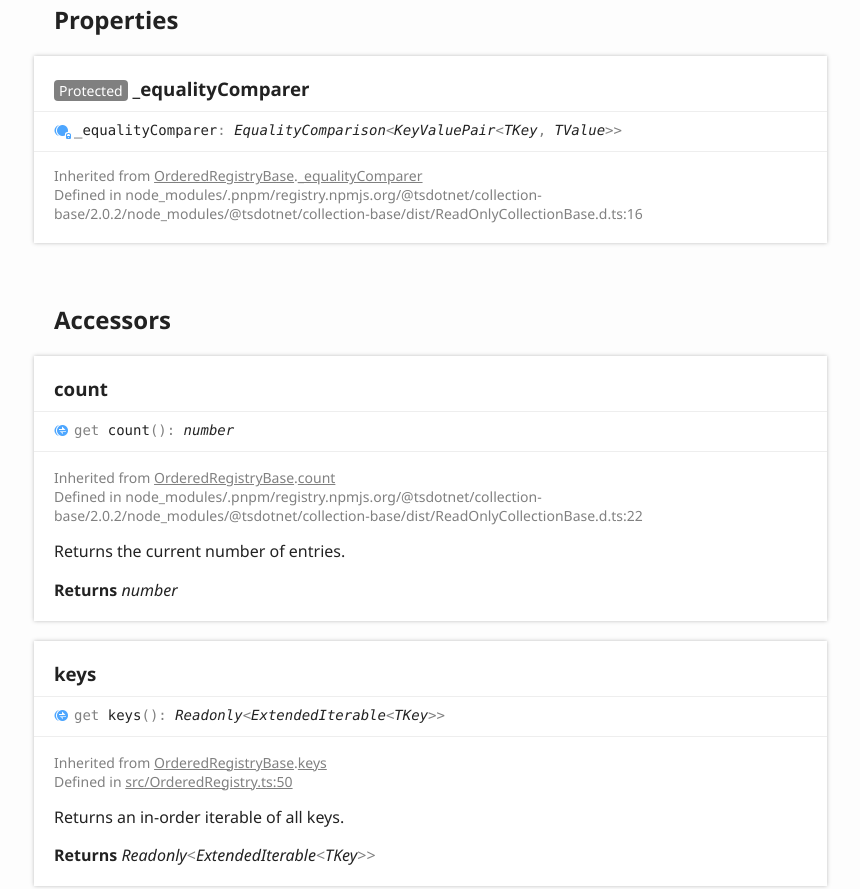
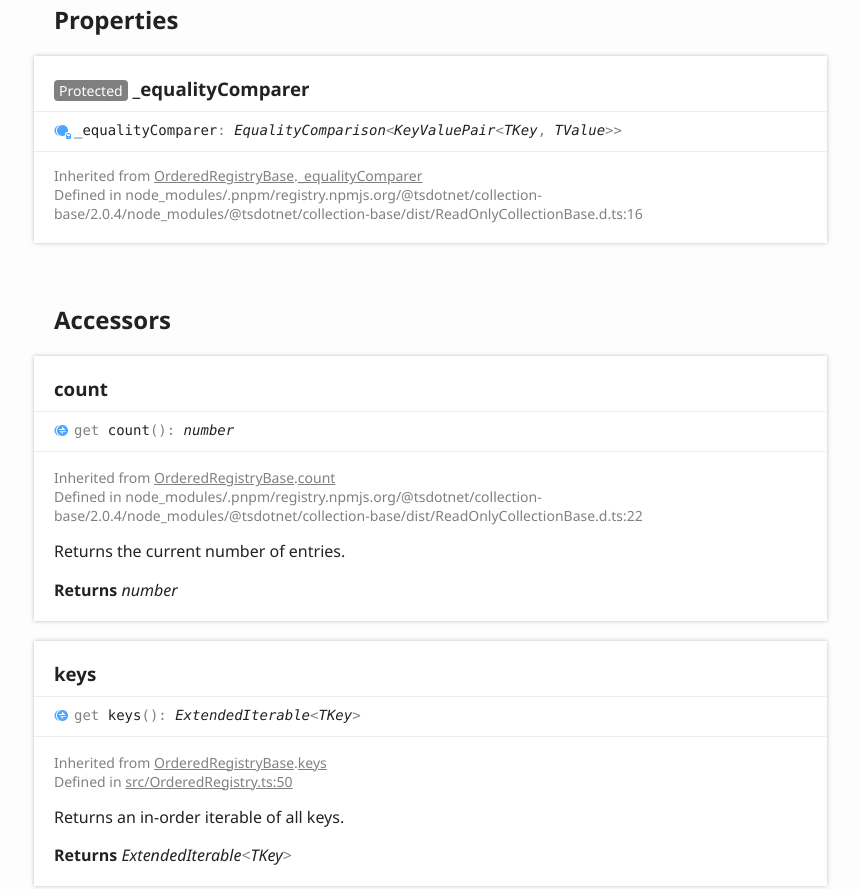
Before and after one commit to tsdotnet/ordered-registry, a website: page docs/classes/_orderedregistry_.orderedregistry.html in a window 1280 px wide. Shown: the part 1730-2619 px from the top of the page, without its empty margins (6-866 px from the left). Drawn offline with Linux system fonts and the light colour scheme.

Commit message:
Updated docs.

```diff
--- a/docs/classes/_orderedregistry_.orderedregistry.html
+++ b/docs/classes/_orderedregistry_.orderedregistry.html
@@ -3,8 +3,8 @@
 <head>
 	<meta charset="utf-8">
 	<meta http-equiv="X-UA-Compatible" content="IE=edge">
-	<title>OrderedRegistry | @tsdotnet/ordered-registry - v1.0.11</title>
-	<meta name="description" content="Documentation for @tsdotnet/ordered-registry - v1.0.11">
+	<title>OrderedRegistry | @tsdotnet/ordered-registry - v1.0.12</title>
+	<meta name="description" content="Documentation for @tsdotnet/ordered-registry - v1.0.12">
 	<meta name="viewport" content="width=device-width, initial-scale=1">
 	<link rel="stylesheet" href="../assets/css/main.css">
 </head>
@@ -22,7 +22,7 @@
 						<li class="state loading">Preparing search index...</li>
 						<li class="state failure">The search index is not available</li>
 					</ul>
-					<a href="../index.html" class="title">@tsdotnet/ordered-registry - v1.0.11</a>
+					<a href="../index.html" class="title">@tsdotnet/ordered-registry - v1.0.12</a>
 				</div>
 				<div class="table-cell" id="tsd-widgets">
 					<div id="tsd-filter">
@@ -166,7 +166,7 @@
 							<aside class="tsd-sources">
 								<p>Overrides <a href="_orderedregistry_.orderedregistrybase.html">OrderedRegistryBase</a>.<a href="_orderedregistry_.orderedregistrybase.html#constructor">constructor</a></p>
 								<ul>
-									<li>Defined in <a href="https://github.com/tsdotnet/ordered-registry/blob/6605506/src/OrderedRegistry.ts#L269">src/OrderedRegistry.ts:269</a></li>
+									<li>Defined in <a href="https://github.com/tsdotnet/ordered-registry/blob/4a6098f/src/OrderedRegistry.ts#L269">src/OrderedRegistry.ts:269</a></li>
 								</ul>
 							</aside>
 							<h4 class="tsd-returns-title">Returns <a href="_orderedregistry_.orderedregistry.html" class="tsd-signature-type">OrderedRegistry</a></h4>
@@ -183,7 +183,7 @@
 					<aside class="tsd-sources">
 						<p>Inherited from <a href="_orderedregistry_.orderedregistrybase.html">OrderedRegistryBase</a>.<a href="_orderedregistry_.orderedregistrybase.html#_equalitycomparer">_equalityComparer</a></p>
 						<ul>
-							<li>Defined in node_modules/.pnpm/registry.npmjs.org/@tsdotnet/collection-base/2.0.2/node_modules/@tsdotnet/collection-base/dist/ReadOnlyCollectionBase.d.ts:16</li>
+							<li>Defined in node_modules/.pnpm/registry.npmjs.org/@tsdotnet/collection-base/2.0.4/node_modules/@tsdotnet/collection-base/dist/ReadOnlyCollectionBase.d.ts:16</li>
 						</ul>
 					</aside>
 				</section>
@@ -201,7 +201,7 @@
 							<aside class="tsd-sources">
 								<p>Inherited from <a href="_orderedregistry_.orderedregistrybase.html">OrderedRegistryBase</a>.<a href="_orderedregistry_.orderedregistrybase.html#count">count</a></p>
 								<ul>
-									<li>Defined in node_modules/.pnpm/registry.npmjs.org/@tsdotnet/collection-base/2.0.2/node_modules/@tsdotnet/collection-base/dist/ReadOnlyCollectionBase.d.ts:22</li>
+									<li>Defined in node_modules/.pnpm/registry.npmjs.org/@tsdotnet/collection-base/2.0.4/node_modules/@tsdotnet/collection-base/dist/ReadOnlyCollectionBase.d.ts:22</li>
 								</ul>
 							</aside>
 							<div class="tsd-comment tsd-typography">
@@ -217,14 +217,14 @@
 					<a name="keys" class="tsd-anchor"></a>
 					<h3>keys</h3>
 					<ul class="tsd-signatures tsd-kind-get-signature tsd-parent-kind-class tsd-is-inherited">
-						<li class="tsd-signature tsd-kind-icon"><span class="tsd-signature-symbol">get</span> keys<span class="tsd-signature-symbol">(</span><span class="tsd-signature-symbol">)</span><span class="tsd-signature-symbol">: </span><span class="tsd-signature-type">Readonly</span><span class="tsd-signature-symbol">&lt;</span><span class="tsd-signature-type">ExtendedIterable</span><span class="tsd-signature-symbol">&lt;</span><span class="tsd-signature-type">TKey</span><span class="tsd-signature-symbol">&gt;</span><span class="tsd-signature-symbol">&gt;</span></li>
+						<li class="tsd-signature tsd-kind-icon"><span class="tsd-signature-symbol">get</span> keys<span class="tsd-signature-symbol">(</span><span class="tsd-signature-symbol">)</span><span class="tsd-signature-symbol">: </span><span class="tsd-signature-type">ExtendedIterable</span><span class="tsd-signature-symbol">&lt;</span><span class="tsd-signature-type">TKey</span><span class="tsd-signature-symbol">&gt;</span></li>
 					</ul>
 					<ul class="tsd-descriptions">
 						<li class="tsd-description">
 							<aside class="tsd-sources">
 								<p>Inherited from <a href="_orderedregistry_.orderedregistrybase.html">OrderedRegistryBase</a>.<a href="_orderedregistry_.orderedregistrybase.html#keys">keys</a></p>
 								<ul>
-									<li>Defined in <a href="https://github.com/tsdotnet/ordered-registry/blob/6605506/src/OrderedRegistry.ts#L50">src/OrderedRegistry.ts:50</a></li>
+									<li>Defined in <a href="https://github.com/tsdotnet/ordered-registry/blob/4a6098f/src/OrderedRegistry.ts#L50">src/OrderedRegistry.ts:50</a></li>
 								</ul>
 							</aside>
 							<div class="tsd-comment tsd-typography">
@@ -232,7 +232,7 @@
 									<p>Returns an in-order iterable of all keys.</p>
 								</div>
 							</div>
-							<h4 class="tsd-returns-title">Returns <span class="tsd-signature-type">Readonly</span><span class="tsd-signature-symbol">&lt;</span><span class="tsd-signature-type">ExtendedIterable</span><span class="tsd-signature-symbol">&lt;</span><span class="tsd-signature-type">TKey</span><span class="tsd-signature-symbol">&gt;</span><span class="tsd-signature-symbol">&gt;</span></h4>
+							<h4 class="tsd-returns-title">Returns <span class="tsd-signature-type">ExtendedIterable</span><span class="tsd-signature-symbol">&lt;</span><span class="tsd-signature-type">TKey</span><span class="tsd-signature-symbol">&gt;</span></h4>
 						</li>
 					</ul>
 				</section>
@@ -247,7 +247,7 @@
 							<aside class="tsd-sources">
 								<p>Inherited from <a href="_orderedregistry_.orderedregistrybase.html">OrderedRegistryBase</a>.<a href="_orderedregistry_.orderedregistrybase.html#reversed">reversed</a></p>
 								<ul>
-									<li>Defined in <a href="https://github.com/tsdotnet/ordered-registry/blob/6605506/src/OrderedRegistry.ts#L67">src/OrderedRegistry.ts:67</a></li>
+									<li>Defined in <a href="https://github.com/tsdotnet/ordered-registry/blob/4a6098f/src/OrderedRegistry.ts#L67">src/OrderedRegistry.ts:67</a></li>
 								</ul>
 							</aside>
 							<div class="tsd-comment tsd-typography">
@@ -271,7 +271,7 @@
 								<p>Inherited from <a href="_orderedregistry_.orderedregistrybase.html">OrderedRegistryBase</a>.<a href="_orderedregistry_.orderedregistrybase.html#version">version</a></p>
 								<p>Overrides IterableCollectionBase.version</p>
 								<ul>
-									<li>Defined in <a href="https://github.com/tsdotnet/ordered-registry/blob/6605506/src/OrderedRegistry.ts#L82">src/OrderedRegistry.ts:82</a></li>
+									<li>Defined in <a href="https://github.com/tsdotnet/ordered-registry/blob/4a6098f/src/OrderedRegistry.ts#L82">src/OrderedRegistry.ts:82</a></li>
 								</ul>
 							</aside>
 							<div class="tsd-comment tsd-typography">
@@ -298,7 +298,7 @@
 								<p>Inherited from <a href="_orderedregistry_.orderedregistrybase.html">OrderedRegistryBase</a>.<a href="_orderedregistry_.orderedregistrybase.html#_symbol_iterator_">[Symbol.iterator]</a></p>
 								<p>Overrides IterableBase.[Symbol.iterator]</p>
 								<ul>
-									<li>Defined in node_modules/.pnpm/registry.npmjs.org/@tsdotnet/collection-base/2.0.2/node_modules/@tsdotnet/collection-base/dist/IterableCollectionBase.d.ts:27</li>
+									<li>Defined in node_modules/.pnpm/registry.npmjs.org/@tsdotnet/collection-base/2.0.4/node_modules/@tsdotnet/collection-base/dist/IterableCollectionBase.d.ts:27</li>
 								</ul>
 							</aside>
 							<h4 class="tsd-returns-title">Returns <span class="tsd-signature-type">Iterator</span><span class="tsd-signature-symbol">&lt;</span><span class="tsd-signature-type">KeyValuePair</span><span class="tsd-signature-symbol">&lt;</span><span class="tsd-signature-type">TKey</span><span class="tsd-signature-symbol">, </span><span class="tsd-signature-type">TValue</span><span class="tsd-signature-symbol">&gt;</span><span class="tsd-signature-symbol">&gt;</span></h4>
@@ -316,7 +316,7 @@
 							<aside class="tsd-sources">
 								<p>Inherited from <a href="_orderedregistry_.orderedregistrybase.html">OrderedRegistryBase</a>.<a href="_orderedregistry_.orderedregistrybase.html#_addinternal">_addInternal</a></p>
 								<ul>
-									<li>Defined in <a href="https://github.com/tsdotnet/ordered-registry/blob/6605506/src/OrderedRegistry.ts#L176">src/OrderedRegistry.ts:176</a></li>
+									<li>Defined in <a href="https://github.com/tsdotnet/ordered-registry/blob/4a6098f/src/OrderedRegistry.ts#L176">src/OrderedRegistry.ts:176</a></li>
 								</ul>
 							</aside>
 							<div class="tsd-comment tsd-typography">
@@ -357,7 +357,7 @@
 								<p>Inherited from <a href="_orderedregistry_.orderedregistrybase.html">OrderedRegistryBase</a>.<a href="_orderedregistry_.orderedregistrybase.html#_getiterator">_getIterator</a></p>
 								<p>Overrides IterableBase._getIterator</p>
 								<ul>
-									<li>Defined in <a href="https://github.com/tsdotnet/ordered-registry/blob/6605506/src/OrderedRegistry.ts#L261">src/OrderedRegistry.ts:261</a></li>
+									<li>Defined in <a href="https://github.com/tsdotnet/ordered-registry/blob/4a6098f/src/OrderedRegistry.ts#L261">src/OrderedRegistry.ts:261</a></li>
 								</ul>
 							</aside>
 							<h4 class="tsd-returns-title">Returns <span class="tsd-signature-type">Iterator</span><span class="tsd-signature-symbol">&lt;</span><span class="tsd-signature-type">KeyValuePair</span><span class="tsd-signature-symbol">&lt;</span><span class="tsd-signature-type">TKey</span><span class="tsd-signature-symbol">, </span><span class="tsd-signature-type">TValue</span><span class="tsd-signature-symbol">&gt;</span><span class="tsd-signature-symbol">&gt;</span></h4>
@@ -375,7 +375,7 @@
 							<aside class="tsd-sources">
 								<p>Inherited from <a href="_orderedregistry_.orderedregistrybase.html">OrderedRegistryBase</a>.<a href="_orderedregistry_.orderedregistrybase.html#_setinternal">_setInternal</a></p>
 								<ul>
-									<li>Defined in <a href="https://github.com/tsdotnet/ordered-registry/blob/6605506/src/OrderedRegistry.ts#L195">src/OrderedRegistry.ts:195</a></li>
+									<li>Defined in <a href="https://github.com/tsdotnet/ordered-registry/blob/4a6098f/src/OrderedRegistry.ts#L195">src/OrderedRegistry.ts:195</a></li>
 								</ul>
 							</aside>
 							<div class="tsd-comment tsd-typography">
@@ -407,7 +407,7 @@
 						<li class="tsd-description">
 							<aside class="tsd-sources">
 								<ul>
-									<li>Defined in <a href="https://github.com/tsdotnet/ordered-registry/blob/6605506/src/OrderedRegistry.ts#L284">src/OrderedRegistry.ts:284</a></li>
+									<li>Defined in <a href="https://github.com/tsdotnet/ordered-registry/blob/4a6098f/src/OrderedRegistry.ts#L284">src/OrderedRegistry.ts:284</a></li>
 								</ul>
 							</aside>
 							<div class="tsd-comment tsd-typography">
@@ -448,7 +448,7 @@
 								<p>Inherited from <a href="_orderedregistry_.orderedregistrybase.html">OrderedRegistryBase</a>.<a href="_orderedregistry_.orderedregistrybase.html#assertversion">assertVersion</a></p>
 								<p>Overrides IterableCollectionBase.assertVersion</p>
 								<ul>
-									<li>Defined in <a href="https://github.com/tsdotnet/ordered-registry/blob/6605506/src/OrderedRegistry.ts#L92">src/OrderedRegistry.ts:92</a></li>
+									<li>Defined in <a href="https://github.com/tsdotnet/ordered-registry/blob/4a6098f/src/OrderedRegistry.ts#L92">src/OrderedRegistry.ts:92</a></li>
 								</ul>
 							</aside>
 							<div class="tsd-comment tsd-typography">
@@ -477,7 +477,7 @@
 							<aside class="tsd-sources">
 								<p>Inherited from <a href="_orderedregistry_.orderedregistrybase.html">OrderedRegistryBase</a>.<a href="_orderedregistry_.orderedregistrybase.html#clear">clear</a></p>
 								<ul>
-									<li>Defined in <a href="https://github.com/tsdotnet/ordered-registry/blob/6605506/src/OrderedRegistry.ts#L111">src/OrderedRegistry.ts:111</a></li>
+									<li>Defined in <a href="https://github.com/tsdotnet/ordered-registry/blob/4a6098f/src/OrderedRegistry.ts#L111">src/OrderedRegistry.ts:111</a></li>
 								</ul>
 							</aside>
 							<div class="tsd-comment tsd-typography">
@@ -502,7 +502,7 @@
 								<p>Inherited from <a href="_orderedregistry_.orderedregistrybase.html">OrderedRegistryBase</a>.<a href="_orderedregistry_.orderedregistrybase.html#contains">contains</a></p>
 								<p>Overrides ReadOnlyCollectionBase.contains</p>
 								<ul>
-									<li>Defined in <a href="https://github.com/tsdotnet/ordered-registry/blob/6605506/src/OrderedRegistry.ts#L140">src/OrderedRegistry.ts:140</a></li>
+									<li>Defined in <a href="https://github.com/tsdotnet/ordered-registry/blob/4a6098f/src/OrderedRegistry.ts#L140">src/OrderedRegistry.ts:140</a></li>
 								</ul>
 							</aside>
 							<div class="tsd-comment tsd-typography">
@@ -531,7 +531,7 @@
 							<aside class="tsd-sources">
 								<p>Inherited from <a href="_orderedregistry_.orderedregistrybase.html">OrderedRegistryBase</a>.<a href="_orderedregistry_.orderedregistrybase.html#copyto">copyTo</a></p>
 								<ul>
-									<li>Defined in node_modules/.pnpm/registry.npmjs.org/@tsdotnet/collection-base/2.0.2/node_modules/@tsdotnet/collection-base/dist/ReadOnlyIterableCollectionBase.d.ts:50</li>
+									<li>Defined in node_modules/.pnpm/registry.npmjs.org/@tsdotnet/collection-base/2.0.4/node_modules/@tsdotnet/collection-base/dist/ReadOnlyIterableCollectionBase.d.ts:50</li>
 								</ul>
 							</aside>
 							<div class="tsd-comment tsd-typography">
@@ -569,7 +569,7 @@
 							<aside class="tsd-sources">
 								<p>Inherited from <a href="_orderedregistry_.orderedregistrybase.html">OrderedRegistryBase</a>.<a href="_orderedregistry_.orderedregistrybase.html#dispose">dispose</a></p>
 								<ul>
-									<li>Defined in <a href="https://github.com/tsdotnet/ordered-registry/blob/6605506/src/OrderedRegistry.ts#L121">src/OrderedRegistry.ts:121</a></li>
+									<li>Defined in <a href="https://github.com/tsdotnet/ordered-registry/blob/4a6098f/src/OrderedRegistry.ts#L121">src/OrderedRegistry.ts:121</a></li>
 								</ul>
 							</aside>
 							<div class="tsd-comment tsd-typography">
@@ -593,7 +593,7 @@
 							<aside class="tsd-sources">
 								<p>Inherited from <a href="_orderedregistry_.orderedregistrybase.html">OrderedRegistryBase</a>.<a href="_orderedregistry_.orderedregistrybase.html#filter">filter</a></p>
 								<ul>
-									<li>Defined in node_modules/.pnpm/registry.npmjs.org/@tsdotnet/collection-base/2.0.2/node_modules/@tsdotnet/collection-base/dist/ReadOnlyIterableCollectionBase.d.ts:21</li>
+									<li>Defined in node_modules/.pnpm/registry.npmjs.org/@tsdotnet/collection-base/2.0.4/node_modules/@tsdotnet/collection-base/dist/ReadOnlyIterableCollectionBase.d.ts:21</li>
 								</ul>
 							</aside>
 							<div class="tsd-comment tsd-typography">
@@ -622,7 +622,7 @@
 							<aside class="tsd-sources">
 								<p>Inherited from <a href="_orderedregistry_.orderedregistrybase.html">OrderedRegistryBase</a>.<a href="_orderedregistry_.orderedregistrybase.html#get">get</a></p>
 								<ul>
-									<li>Defined in <a href="https://github.com/tsdotnet/ordered-registry/blob/6605506/src/OrderedRegistry.ts#L163">src/OrderedRegistry.ts:163</a></li>
+									<li>Defined in <a href="https://github.com/tsdotnet/ordered-registry/blob/4a6098f/src/OrderedRegistry.ts#L163">src/OrderedRegistry.ts:163</a></li>
 								</ul>
 							</aside>
 							<div class="tsd-comment tsd-typography">
@@ -652,7 +652,7 @@
 								<p>Inherited from <a href="_orderedregistry_.orderedregistrybase.html">OrderedRegistryBase</a>.<a href="_orderedregistry_.orderedregistrybase.html#getcount">getCount</a></p>
 								<p>Overrides ReadOnlyIterableCollectionBase.getCount</p>
 								<ul>
-									<li>Defined in <a href="https://github.com/tsdotnet/ordered-registry/blob/6605506/src/OrderedRegistry.ts#L130">src/OrderedRegistry.ts:130</a></li>
+									<li>Defined in <a href="https://github.com/tsdotnet/ordered-registry/blob/4a6098f/src/OrderedRegistry.ts#L130">src/OrderedRegistry.ts:130</a></li>
 								</ul>
 							</aside>
 							<div class="tsd-comment tsd-typography">
@@ -675,7 +675,7 @@
 							<aside class="tsd-sources">
 								<p>Inherited from <a href="_orderedregistry_.orderedregistrybase.html">OrderedRegistryBase</a>.<a href="_orderedregistry_.orderedregistrybase.html#getfirstkeyof">getFirstKeyOf</a></p>
 								<ul>
-									<li>Defined in <a href="https://github.com/tsdotnet/ordered-registry/blob/6605506/src/OrderedRegistry.ts#L252">src/OrderedRegistry.ts:252</a></li>
+									<li>Defined in <a href="https://github.com/tsdotnet/ordered-registry/blob/4a6098f/src/OrderedRegistry.ts#L252">src/OrderedRegistry.ts:252</a></li>
 								</ul>
 							</aside>
 							<div class="tsd-comment tsd-typography">
@@ -706,7 +706,7 @@
 							<aside class="tsd-sources">
 								<p>Inherited from <a href="_orderedregistry_.orderedregistrybase.html">OrderedRegistryBase</a>.<a href="_orderedregistry_.orderedregistrybase.html#has">has</a></p>
 								<ul>
-									<li>Defined in <a href="https://github.com/tsdotnet/ordered-registry/blob/6605506/src/OrderedRegistry.ts#L153">src/OrderedRegistry.ts:153</a></li>
+									<li>Defined in <a href="https://github.com/tsdotnet/ordered-registry/blob/4a6098f/src/OrderedRegistry.ts#L153">src/OrderedRegistry.ts:153</a></li>
 								</ul>
 							</aside>
 							<div class="tsd-comment tsd-typography">
@@ -736,7 +736,7 @@
 								<p>Inherited from <a href="_orderedregistry_.orderedregistrybase.html">OrderedRegistryBase</a>.<a href="_orderedregistry_.orderedregistrybase.html#incrementversion">incrementVersion</a></p>
 								<p>Overrides IterableCollectionBase.incrementVersion</p>
 								<ul>
-									<li>Defined in <a href="https://github.com/tsdotnet/ordered-registry/blob/6605506/src/OrderedRegistry.ts#L102">src/OrderedRegistry.ts:102</a></li>
+									<li>Defined in <a href="https://github.com/tsdotnet/ordered-registry/blob/4a6098f/src/OrderedRegistry.ts#L102">src/OrderedRegistry.ts:102</a></li>
 								</ul>
 							</aside>
 							<div class="tsd-comment tsd-typography">
@@ -762,7 +762,7 @@
 								<p>Inherited from <a href="_orderedregistry_.orderedregistrybase.html">OrderedRegistryBase</a>.<a href="_orderedregistry_.orderedregistrybase.html#map">map</a></p>
 								<p>Overrides IterableBase.map</p>
 								<ul>
-									<li>Defined in node_modules/.pnpm/registry.npmjs.org/@tsdotnet/collection-base/2.0.2/node_modules/@tsdotnet/collection-base/dist/ReadOnlyIterableCollectionBase.d.ts:27</li>
+									<li>Defined in node_modules/.pnpm/registry.npmjs.org/@tsdotnet/collection-base/2.0.4/node_modules/@tsdotnet/collection-base/dist/ReadOnlyIterableCollectionBase.d.ts:27</li>
 								</ul>
 							</aside>
 							<div class="tsd-comment tsd-typography">
@@ -798,7 +798,7 @@
 							<aside class="tsd-sources">
 								<p>Inherited from <a href="_orderedregistry_.orderedregistrybase.html">OrderedRegistryBase</a>.<a href="_orderedregistry_.orderedregistrybase.html#reduce">reduce</a></p>
 								<ul>
-									<li>Defined in node_modules/.pnpm/registry.npmjs.org/@tsdotnet/collection-base/2.0.2/node_modules/@tsdotnet/collection-base/dist/ReadOnlyIterableCollectionBase.d.ts:35</li>
+									<li>Defined in node_modules/.pnpm/registry.npmjs.org/@tsdotnet/collection-base/2.0.4/node_modules/@tsdotnet/collection-base/dist/ReadOnlyIterableCollectionBase.d.ts:35</li>
 								</ul>
 							</aside>
 							<div class="tsd-comment tsd-typography">
@@ -854,7 +854,7 @@
 							<aside class="tsd-sources">
 								<p>Inherited from <a href="_orderedregistry_.orderedregistrybase.html">OrderedRegistryBase</a>.<a href="_orderedregistry_.orderedregistrybase.html#reduce">reduce</a></p>
 								<ul>
-									<li>Defined in node_modules/.pnpm/registry.npmjs.org/@tsdotnet/collection-base/2.0.2/node_modules/@tsdotnet/collection-base/dist/ReadOnlyIterableCollectionBase.d.ts:43</li>
+									<li>Defined in node_modules/.pnpm/registry.npmjs.org/@tsdotnet/collection-base/2.0.4/node_modules/@tsdotnet/collection-base/dist/ReadOnlyIterableCollectionBase.d.ts:43</li>
 								</ul>
 							</aside>
 							<div class="tsd-comment tsd-typography">
@@ -919,7 +919,7 @@
 						<li class="tsd-description">
 							<aside class="tsd-sources">
 								<ul>
-									<li>Defined in <a href="https://github.com/tsdotnet/ordered-registry/blob/6605506/src/OrderedRegistry.ts#L309">src/OrderedRegistry.ts:309</a></li>
+									<li>Defined in <a href="https://github.com/tsdotnet/ordered-registry/blob/4a6098f/src/OrderedRegistry.ts#L309">src/OrderedRegistry.ts:309</a></li>
 								</ul>
 							</aside>
 							<div class="tsd-comment tsd-typography">
@@ -953,7 +953,7 @@
 							<aside class="tsd-sources">
 								<p>Inherited from <a href="_orderedregistry_.orderedregistrybase.html">OrderedRegistryBase</a>.<a href="_orderedregistry_.orderedregistrybase.html#remove">remove</a></p>
 								<ul>
-									<li>Defined in <a href="https://github.com/tsdotnet/ordered-registry/blob/6605506/src/OrderedRegistry.ts#L215">src/OrderedRegistry.ts:215</a></li>
+									<li>Defined in <a href="https://github.com/tsdotnet/ordered-registry/blob/4a6098f/src/OrderedRegistry.ts#L215">src/OrderedRegistry.ts:215</a></li>
 								</ul>
 							</aside>
 							<div class="tsd-comment tsd-typography">
@@ -983,7 +983,7 @@
 						<li class="tsd-description">
 							<aside class="tsd-sources">
 								<ul>
-									<li>Defined in <a href="https://github.com/tsdotnet/ordered-registry/blob/6605506/src/OrderedRegistry.ts#L295">src/OrderedRegistry.ts:295</a></li>
+									<li>Defined in <a href="https://github.com/tsdotnet/ordered-registry/blob/4a6098f/src/OrderedRegistry.ts#L295">src/OrderedRegistry.ts:295</a></li>
 								</ul>
 							</aside>
 							<div class="tsd-comment tsd-typography">
@@ -1016,7 +1016,7 @@
 							<aside class="tsd-sources">
 								<p>Inherited from <a href="_orderedregistry_.orderedregistrybase.html">OrderedRegistryBase</a>.<a href="_orderedregistry_.orderedregistrybase.html#takefirst">takeFirst</a></p>
 								<ul>
-									<li>Defined in <a href="https://github.com/tsdotnet/ordered-registry/blob/6605506/src/OrderedRegistry.ts#L229">src/OrderedRegistry.ts:229</a></li>
+									<li>Defined in <a href="https://github.com/tsdotnet/ordered-registry/blob/4a6098f/src/OrderedRegistry.ts#L229">src/OrderedRegistry.ts:229</a></li>
 								</ul>
 							</aside>
 							<div class="tsd-comment tsd-typography">
@@ -1039,7 +1039,7 @@
 							<aside class="tsd-sources">
 								<p>Inherited from <a href="_orderedregistry_.orderedregistrybase.html">OrderedRegistryBase</a>.<a href="_orderedregistry_.orderedregistrybase.html#takelast">takeLast</a></p>
 								<ul>
-									<li>Defined in <a href="https://github.com/tsdotnet/ordered-registry/blob/6605506/src/OrderedRegistry.ts#L240">src/OrderedRegistry.ts:240</a></li>
+									<li>Defined in <a href="https://github.com/tsdotnet/ordered-registry/blob/4a6098f/src/OrderedRegistry.ts#L240">src/OrderedRegistry.ts:240</a></li>
 								</ul>
 							</aside>
 							<div class="tsd-comment tsd-typography">
@@ -1062,7 +1062,7 @@
 							<aside class="tsd-sources">
 								<p>Inherited from <a href="_orderedregistry_.orderedregistrybase.html">OrderedRegistryBase</a>.<a href="_orderedregistry_.orderedregistrybase.html#toarray">toArray</a></p>
 								<ul>
-									<li>Defined in node_modules/.pnpm/registry.npmjs.org/@tsdotnet/collection-base/2.0.2/node_modules/@tsdotnet/collection-base/dist/ReadOnlyIterableCollectionBase.d.ts:55</li>
+									<li>Defined in node_modules/.pnpm/registry.npmjs.org/@tsdotnet/collection-base/2.0.4/node_modules/@tsdotnet/collection-base/dist/ReadOnlyIterableCollectionBase.d.ts:55</li>
 								</ul>
 							</aside>
 							<div class="tsd-comment tsd-typography">
```
Also changed, not shown: docs/assets/js/search.json (+1 -1 lines), docs/classes/_orderedregistry_.orderedautoregistry.html (+68 -35 lines), docs/classes/_orderedregistry_.orderedregistrybase.html (+33 -33 lines), docs/index.html (+4 -4 lines), docs/modules/_orderedregistry_.html (+3 -3 lines).
